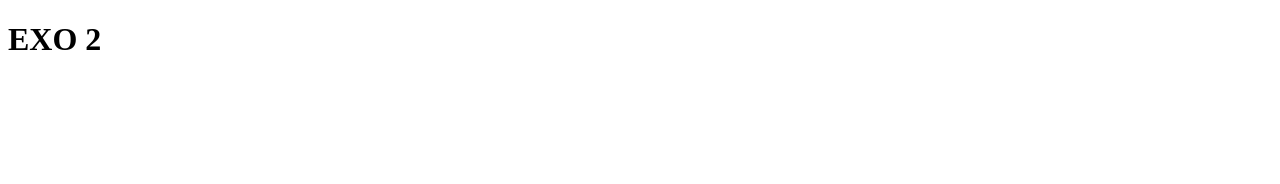
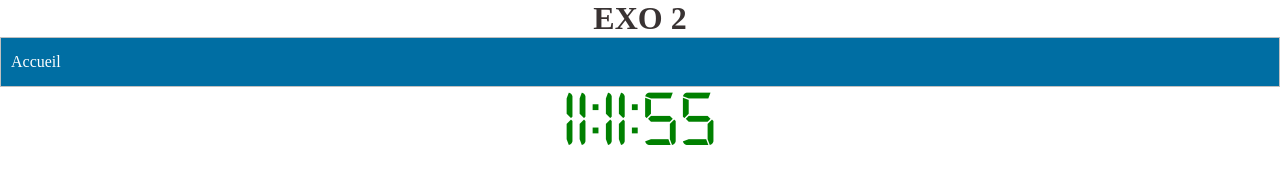
Before and after one commit to chform2/Aston-JS, a plain HTML site: page exo2.html in a window 1280 px wide. Drawn offline with Linux system fonts and the light colour scheme.

Commit message:
(WIP) Exo 2 terminé

```diff
--- a/assets/css/exo2.css
+++ b/assets/css/exo2.css
@@ -0,0 +1,13 @@
+@import url(general.css);
+
+@font-face {
+    font-family:digit;
+    src: url(../fonts/digital-7.regular.ttf);
+}
+
+.content{
+    font-family: "digit";
+    text-align: center;
+    font-size:80px;
+    color:green;
+}
--- a/assets/js/exo2.js
+++ b/assets/js/exo2.js
@@ -0,0 +1,18 @@
+
+/* Function qui change l'heure dans le DOM */
+function updateTime() {
+    var date = new Date()
+    var h = date.getHours();
+    var m = date.getMinutes();
+    var s = date.getSeconds();
+    if( h < 10 ){ h = '0' + h; }
+    if( m < 10 ){ m = '0' + m; }
+    if( s < 10 ){ s = '0' + s; }
+    var time = h + ':' + m + ':' + s
+    document.querySelector('.horloge').innerHTML = time;
+}
+
+// déclenchement de la fonction updateTime au chargement
+window.onload = function(){
+    setInterval('updateTime()',1000);
+}
--- a/exo2.html
+++ b/exo2.html
@@ -12,7 +12,9 @@
     <header>
         <h1>EXO 2</h1>
     </header>
-    <nav class="top"></nav>
-    <section class="content"></section>
+    <nav class="top"><a href='index.html'>Accueil</a></nav>
+    <section class="content">
+        <div class="horloge"></div>
+    </section>
 </body>
 </html>
```
Also changed, not shown: assets/fonts/digital-7.regular.ttf (added).
